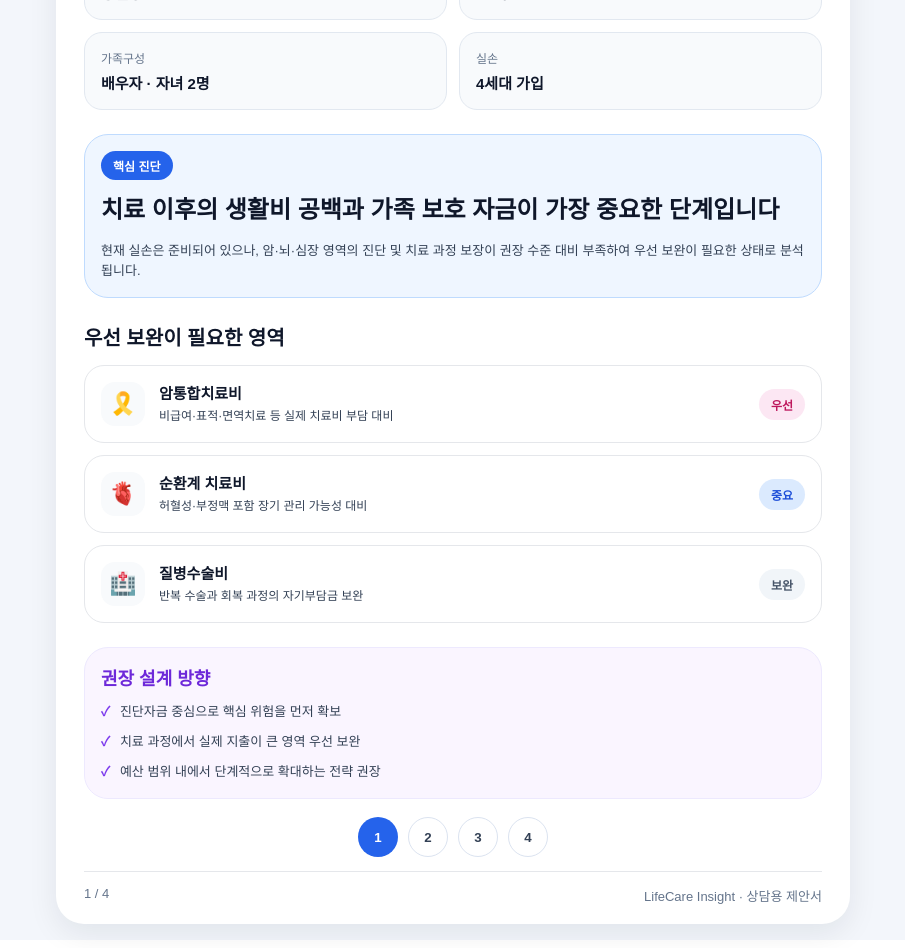
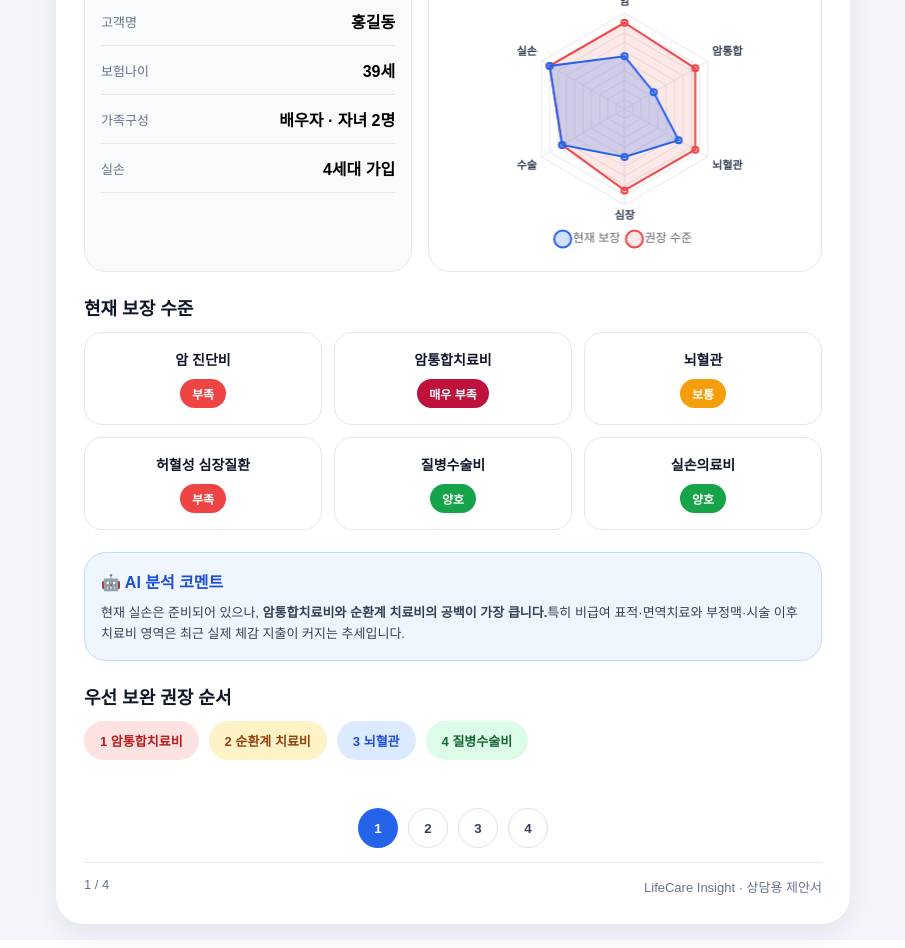
Before and after one commit to Seodaeseok/lifecare-insight, a Next.js app: page /new/proposal in a window 1280 px wide. Shown: the part 280-1228 px from the top of the page, without its empty margins (187-1092 px from the left). Built offline with nearby package versions, Linux system fonts and the light colour scheme.

Commit message:
Update page.tsx

```diff
--- a/app/new/proposal/page.tsx
+++ b/app/new/proposal/page.tsx
@@ -1,23 +1,80 @@
 'use client';
 
 import { useRouter } from 'next/navigation';
+import { Radar } from 'react-chartjs-2';
+import {
+  Chart as ChartJS,
+  RadialLinearScale,
+  PointElement,
+  LineElement,
+  Filler,
+  Tooltip,
+  Legend,
+} from 'chart.js';
+
+ChartJS.register(
+  RadialLinearScale,
+  PointElement,
+  LineElement,
+  Filler,
+  Tooltip,
+  Legend
+);
 
 export default function ProposalPage() {
   const router = useRouter();
 
-  const handlePrint = () => {
-    window.print();
+  const handlePrint = () => window.print();
+  const handlePdf = () => window.print();
+
+  const radarData = {
+    labels: ['암', '암통합', '뇌혈관', '심장', '수술', '실손'],
+    datasets: [
+      {
+        label: '현재 보장',
+        data: [55, 35, 65, 50, 75, 90],
+        backgroundColor: 'rgba(37,99,235,0.2)',
+        borderColor: '#2563eb',
+        borderWidth: 2,
+      },
+      {
+        label: '권장 수준',
+        data: [90, 85, 85, 85, 75, 90],
+        backgroundColor: 'rgba(239,68,68,0.12)',
+        borderColor: '#ef4444',
+        borderWidth: 2,
+      },
+    ],
   };
 
-  const handlePdf = () => {
-    window.print(); // 브라우저 PDF 저장 사용
+  const radarOptions = {
+    responsive: true,
+    maintainAspectRatio: false,
+    scales: {
+      r: {
+        suggestedMin: 0,
+        suggestedMax: 100,
+        ticks: { display: false },
+        grid: { color: '#e5e7eb' },
+        angleLines: { color: '#e5e7eb' },
+        pointLabels: {
+          color: '#334155',
+          font: { size: 11, weight: '600' as const },
+        },
+      },
+    },
+    plugins: {
+      legend: {
+        position: 'bottom' as const,
+        labels: { usePointStyle: true, boxWidth: 8 },
+      },
+    },
   };
 
   return (
     <main style={mainStyle}>
       {/* 상단 버튼 */}
       <div className="no-print" style={topBarStyle}>
-        {/* 왼쪽 */}
         <div style={leftWrapStyle}>
           <button
             onClick={() => router.push('/new/coverage')}
@@ -27,7 +84,6 @@ export default function ProposalPage() {
           </button>
         </div>
 
-        {/* 가운데 */}
         <div style={centerWrapStyle}>
           <button
             onClick={() => router.push('/')}
@@ -37,7 +93,6 @@ export default function ProposalPage() {
           </button>
         </div>
 
-        {/* 오른쪽 */}
         <div style={rightWrapStyle}>
           <button onClick={handlePdf} style={navButtonStyle}>
             📄 PDF 저장
@@ -66,114 +121,74 @@ export default function ProposalPage() {
           </div>
         </div>
 
-        {/* 고객 요약 */}
-        <div style={summaryGridStyle}>
-          <div style={summaryCardStyle}>
-            <div style={summaryLabelStyle}>고객</div>
-            <div style={summaryValueStyle}>홍길동</div>
+        {/* 고객 정보 + 차트 */}
+        <div style={topGridStyle}>
+          <div style={infoCardStyle}>
+            <h3 style={sectionTitleStyle}>고객 정보</h3>
+
+            <div style={infoRowStyle}>
+              <span style={infoLabelStyle}>고객명</span>
+              <strong>홍길동</strong>
             </div>
 
-          <div style={summaryCardStyle}>
-            <div style={summaryLabelStyle}>보험나이</div>
-            <div style={summaryValueStyle}>39세</div>
+            <div style={infoRowStyle}>
+              <span style={infoLabelStyle}>보험나이</span>
+              <strong>39세</strong>
             </div>
 
-          <div style={summaryCardStyle}>
-            <div style={summaryLabelStyle}>가족구성</div>
-            <div style={summaryValueStyle}>배우자 · 자녀 2명</div>
+            <div style={infoRowStyle}>
+              <span style={infoLabelStyle}>가족구성</span>
+              <strong>배우자 · 자녀 2명</strong>
             </div>
 
-          <div style={summaryCardStyle}>
-            <div style={summaryLabelStyle}>실손</div>
-            <div style={summaryValueStyle}>4세대 가입</div>
+            <div style={infoRowStyle}>
+              <span style={infoLabelStyle}>실손</span>
+              <strong>4세대 가입</strong>
             </div>
           </div>
 
-        {/* 핵심 진단 */}
-        <div style={heroBoxStyle}>
-          <div style={heroBadgeStyle}>핵심 진단</div>
+          <div style={chartCardStyle}>
+            <div style={chartTitleStyle}>보장 균형 분석</div>
 
-          <h2 style={heroTitleStyle}>
-            치료 이후의 생활비 공백과 가족 보호 자금이 가장 중요한 단계입니다
-          </h2>
-
-          <p style={heroTextStyle}>
-            현재 실손은 준비되어 있으나, 암·뇌·심장 영역의 진단 및 치료 과정 보장이
-            권장 수준 대비 부족하여 우선 보완이 필요한 상태로 분석됩니다.
-          </p>
-        </div>
-
-        {/* 우선 보완 영역 */}
-        <div style={sectionStyle}>
-          <h3 style={sectionTitleStyle}>우선 보완이 필요한 영역</h3>
-
-          <div style={gapStyle}>
-            <div style={priorityCardStyle}>
-              <div style={priorityLeftStyle}>
-                <div style={priorityIconStyle}>🎗️</div>
-
-                <div>
-                  <div style={priorityTitleStyle}>암통합치료비</div>
-                  <div style={priorityDescStyle}>
-                    비급여·표적·면역치료 등 실제 치료비 부담 대비
+            <div style={{ height: 260 }}>
+              <Radar data={radarData} options={radarOptions} />
             </div>
           </div>
         </div>
 
-              <div style={priorityBadgePinkStyle}>우선</div>
-            </div>
+        {/* 현재 보장 수준 */}
+        <div style={sectionStyle}>
+          <h3 style={sectionTitleStyle}>현재 보장 수준</h3>
 
-            <div style={priorityCardStyle}>
-              <div style={priorityLeftStyle}>
-                <div style={priorityIconStyle}>🫀</div>
-
-                <div>
-                  <div style={priorityTitleStyle}>순환계 치료비</div>
-                  <div style={priorityDescStyle}>
-                    허혈성·부정맥 포함 장기 관리 가능성 대비
-                  </div>
+          <div style={levelGridStyle}>
+            <LevelCard title="암 진단비" level="부족" color="#ef4444" />
+            <LevelCard title="암통합치료비" level="매우 부족" color="#be123c" />
+            <LevelCard title="뇌혈관" level="보통" color="#f59e0b" />
+            <LevelCard title="허혈성 심장질환" level="부족" color="#ef4444" />
+            <LevelCard title="질병수술비" level="양호" color="#16a34a" />
+            <LevelCard title="실손의료비" level="양호" color="#16a34a" />
           </div>
         </div>
 
-              <div style={priorityBadgeBlueStyle}>중요</div>
+        {/* AI 분석 */}
+        <div style={analysisBoxStyle}>
+          <div style={analysisTitleStyle}>🤖 AI 분석 코멘트</div>
+
+          <p style={analysisTextStyle}>
+            현재 실손은 준비되어 있으나, <strong>암통합치료비와 순환계 치료비의 공백이 가장 큽니다.</strong>
+            특히 비급여 표적·면역치료와 부정맥·시술 이후 치료비 영역은 최근 실제 체감 지출이 커지는 추세입니다.
+          </p>
         </div>
 
-            <div style={priorityCardStyle}>
-              <div style={priorityLeftStyle}>
-                <div style={priorityIconStyle}>🏥</div>
+        {/* 우선순위 */}
+        <div style={sectionStyle}>
+          <h3 style={sectionTitleStyle}>우선 보완 권장 순서</h3>
 
-                <div>
-                  <div style={priorityTitleStyle}>질병수술비</div>
-                  <div style={priorityDescStyle}>
-                    반복 수술과 회복 과정의 자기부담금 보완
-                  </div>
-                </div>
-              </div>
-
-              <div style={priorityBadgeGrayStyle}>보완</div>
-            </div>
-          </div>
-        </div>
-
-        {/* 권장 설계 방향 */}
-        <div style={guideBoxStyle}>
-          <h3 style={guideTitleStyle}>권장 설계 방향</h3>
-
-          <div style={guideListStyle}>
-            <div style={guideItemStyle}>
-              <span style={guideCheckStyle}>✓</span>
-              <span>진단자금 중심으로 핵심 위험을 먼저 확보</span>
-            </div>
-
-            <div style={guideItemStyle}>
-              <span style={guideCheckStyle}>✓</span>
-              <span>치료 과정에서 실제 지출이 큰 영역 우선 보완</span>
-            </div>
-
-            <div style={guideItemStyle}>
-              <span style={guideCheckStyle}>✓</span>
-              <span>예산 범위 내에서 단계적으로 확대하는 전략 권장</span>
-            </div>
+          <div style={priorityWrapStyle}>
+            <PriorityPill label="1 암통합치료비" bg="#fee2e2" color="#b91c1c" />
+            <PriorityPill label="2 순환계 치료비" bg="#fef3c7" color="#92400e" />
+            <PriorityPill label="3 뇌혈관" bg="#dbeafe" color="#1d4ed8" />
+            <PriorityPill label="4 질병수술비" bg="#dcfce7" color="#166534" />
           </div>
         </div>
 
@@ -213,7 +228,59 @@ export default function ProposalPage() {
   );
 }
 
-/* 공통 본문 */
+/* 컴포넌트 */
+
+function LevelCard({
+  title,
+  level,
+  color,
+}: {
+  title: string;
+  level: string;
+  color: string;
+}) {
+  return (
+    <div style={levelCardStyle}>
+      <div style={levelTitleStyle}>{title}</div>
+
+      <div
+        style={{
+          ...levelBadgeStyle,
+          background: color,
+        }}
+      >
+        {level}
+      </div>
+    </div>
+  );
+}
+
+function PriorityPill({
+  label,
+  bg,
+  color,
+}: {
+  label: string;
+  bg: string;
+  color: string;
+}) {
+  return (
+    <div
+      style={{
+        background: bg,
+        color,
+        borderRadius: 999,
+        padding: '10px 16px',
+        fontWeight: 700,
+        fontSize: 13,
+      }}
+    >
+      {label}
+    </div>
+  );
+}
+
+/* 공통 */
 
 const bodyTextStyle = {
   fontSize: 13,
@@ -238,21 +305,9 @@ const topBarStyle = {
   alignItems: 'center',
 };
 
-const leftWrapStyle = {
-  display: 'flex',
-  justifyContent: 'flex-start',
-};
-
-const centerWrapStyle = {
-  display: 'flex',
-  justifyContent: 'center',
-};
-
-const rightWrapStyle = {
-  display: 'flex',
-  justifyContent: 'flex-end',
-  gap: 8,
-};
+const leftWrapStyle = { display: 'flex', justifyContent: 'flex-start' };
+const centerWrapStyle = { display: 'flex', justifyContent: 'center' };
+const rightWrapStyle = { display: 'flex', justifyContent: 'flex-end', gap: 8 };
 
 const navButtonStyle = {
   background: 'white',
@@ -320,186 +375,119 @@ const subtitleStyle = {
   lineHeight: 1.6,
 };
 
-/* 고객 요약 */
+/* 상단 그리드 */
 
-const summaryGridStyle = {
+const topGridStyle = {
   display: 'grid',
-  gridTemplateColumns: '1fr 1fr',
-  gap: 12,
+  gridTemplateColumns: '1fr 1.2fr',
+  gap: 16,
   marginTop: 24,
 };
 
-const summaryCardStyle = {
+const infoCardStyle = {
   background: '#f8fafc',
   border: '1px solid #e2e8f0',
-  borderRadius: 18,
+  borderRadius: 22,
   padding: 16,
 };
 
-const summaryLabelStyle = {
-  color: '#64748b',
-  fontSize: 12,
-  marginBottom: 6,
-};
-
-const summaryValueStyle = {
-  color: '#0f172a',
-  fontWeight: 700,
-  fontSize: 15,
-};
-
-/* 핵심 진단 */
-
-const heroBoxStyle = {
-  marginTop: 24,
-  background: '#eff6ff',
-  border: '1px solid #bfdbfe',
-  borderRadius: 24,
+const chartCardStyle = {
+  background: '#ffffff',
+  border: '1px solid #e5e7eb',
+  borderRadius: 22,
   padding: 16,
 };
 
-const heroBadgeStyle = {
-  display: 'inline-block',
-  background: '#2563eb',
-  color: 'white',
-  borderRadius: 999,
-  padding: '6px 12px',
-  fontSize: 12,
+const chartTitleStyle = {
   fontWeight: 700,
-  marginBottom: 14,
+  color: '#0f172a',
+  marginBottom: 12,
 };
 
-const heroTitleStyle = {
-  margin: 0,
-  fontSize: 24,
-  lineHeight: 1.35,
-  color: '#0f172a',
+const infoRowStyle = {
+  display: 'flex',
+  justifyContent: 'space-between',
+  alignItems: 'center',
+  padding: '12px 0',
+  borderBottom: '1px solid #e5e7eb',
 };
 
-const heroTextStyle = {
-  ...bodyTextStyle,
-  margin: '14px 0 0',
+const infoLabelStyle = {
+  color: '#64748b',
+  fontSize: 13,
 };
 
 /* 섹션 */
 
 const sectionStyle = {
-  marginTop: 24,
+  marginTop: 22,
 };
 
 const sectionTitleStyle = {
-  fontSize: 20,
-  margin: '0 0 14px',
+  fontSize: 18,
+  margin: '0 0 12px',
   color: '#0f172a',
 };
 
-const gapStyle = {
+/* 보장 수준 */
+
+const levelGridStyle = {
   display: 'grid',
+  gridTemplateColumns: '1fr 1fr 1fr',
   gap: 12,
 };
 
-/* 카드 */
-
-const priorityCardStyle = {
-  display: 'flex',
-  justifyContent: 'space-between',
-  alignItems: 'center',
+const levelCardStyle = {
   background: '#ffffff',
   border: '1px solid #e5e7eb',
-  borderRadius: 20,
+  borderRadius: 18,
   padding: 16,
-  gap: 12,
+  textAlign: 'center' as const,
 };
 
-const priorityLeftStyle = {
-  display: 'flex',
-  gap: 14,
-  alignItems: 'center',
-  flex: 1,
+const levelTitleStyle = {
+  fontWeight: 700,
+  color: '#0f172a',
+  fontSize: 14,
+  marginBottom: 10,
 };
 
-const priorityIconStyle = {
-  width: 44,
-  height: 44,
-  borderRadius: 14,
-  background: '#f8fafc',
-  display: 'flex',
-  alignItems: 'center',
-  justifyContent: 'center',
-  fontSize: 22,
+const levelBadgeStyle = {
+  color: 'white',
+  borderRadius: 999,
+  padding: '6px 12px',
+  fontWeight: 700,
+  fontSize: 12,
+  display: 'inline-block',
 };
 
-const priorityTitleStyle = {
-  fontWeight: 800,
-  color: '#0f172a',
-  fontSize: 15,
-};
+/* 분석 */
 
-const priorityDescStyle = {
-  ...bodyTextStyle,
-  marginTop: 4,
-  fontSize: 12,
-};
-
-const priorityBadgePinkStyle = {
-  background: '#fce7f3',
-  color: '#be185d',
-  borderRadius: 999,
-  padding: '7px 12px',
-  fontWeight: 700,
-  fontSize: 12,
-};
-
-const priorityBadgeBlueStyle = {
-  background: '#dbeafe',
-  color: '#1d4ed8',
-  borderRadius: 999,
-  padding: '7px 12px',
-  fontWeight: 700,
-  fontSize: 12,
-};
-
-const priorityBadgeGrayStyle = {
-  background: '#f1f5f9',
-  color: '#475569',
-  borderRadius: 999,
-  padding: '7px 12px',
-  fontWeight: 700,
-  fontSize: 12,
-};
-
-/* 권장 설계 */
-
-const guideBoxStyle = {
-  marginTop: 24,
-  background: '#faf5ff',
-  border: '1px solid #ede9fe',
-  borderRadius: 24,
+const analysisBoxStyle = {
+  marginTop: 22,
+  background: '#eff6ff',
+  border: '1px solid #bfdbfe',
+  borderRadius: 22,
   padding: 16,
 };
 
-const guideTitleStyle = {
-  margin: '0 0 12px',
-  color: '#6d28d9',
-  fontSize: 18,
+const analysisTitleStyle = {
+  fontWeight: 800,
+  color: '#1d4ed8',
+  marginBottom: 10,
 };
 
-const guideListStyle = {
-  display: 'grid',
-  gap: 10,
+const analysisTextStyle = {
+  ...bodyTextStyle,
+  margin: 0,
 };
 
-const guideItemStyle = {
+/* 우선순위 */
+
+const priorityWrapStyle = {
   display: 'flex',
   gap: 10,
-  alignItems: 'flex-start',
-  ...bodyTextStyle,
-};
-
-const guideCheckStyle = {
-  color: '#7c3aed',
-  fontWeight: 800,
-  flexShrink: 0,
+  flexWrap: 'wrap' as const,
 };
 
 /* 페이지 이동 */
@@ -509,7 +497,7 @@ const pageNavStyle = {
   justifyContent: 'center',
   gap: 10,
   marginTop: 'auto',
-  paddingTop: 18,
+  paddingTop: 16,
 };
 
 const pageButtonStyle = {
```
Lines whose indentation alone changed are shown as unchanged.
